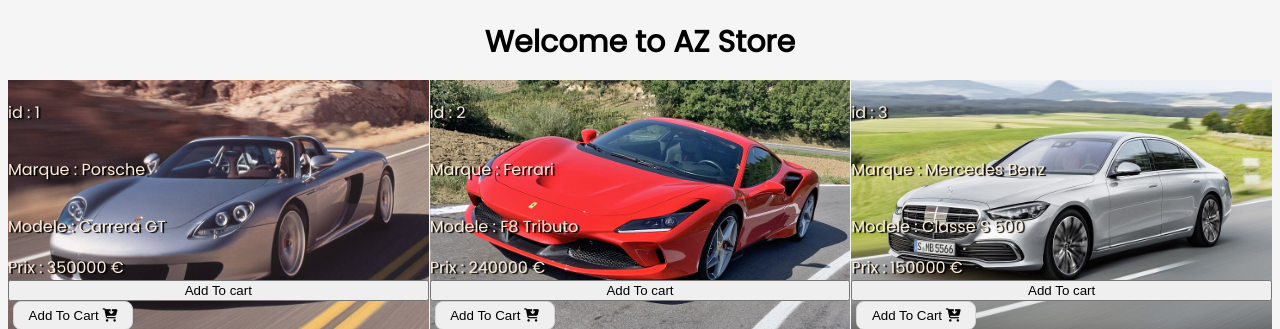
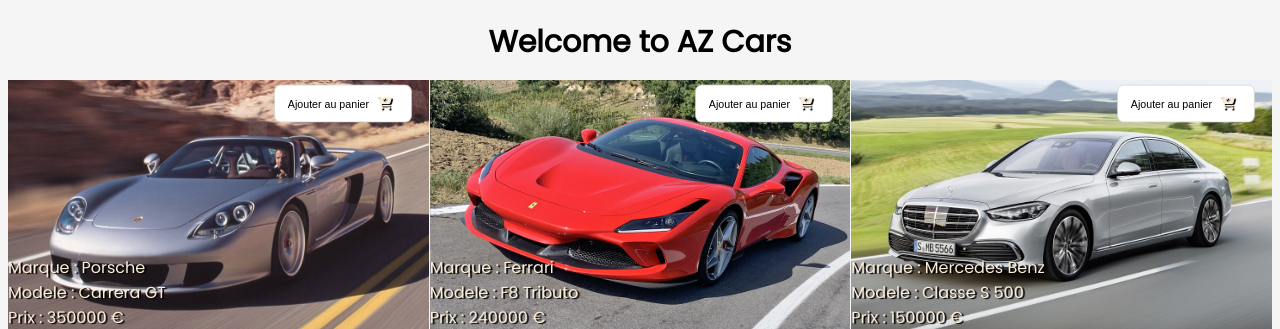
Before and after one commit to luch22/AZ_store, a PHP site: page / in a window 1280 px wide. Shown: the top 329 px of the page. Run offline with PHP 8.4, Linux system fonts and the light colour scheme; some libraries are stand-ins or nearby versions.

Commit message:
Fin de journée 08/06 php et css  button

```diff
--- a/assets/css/style.css
+++ b/assets/css/style.css
@@ -17,8 +17,8 @@ header h1 {
   grid-template-columns: repeat(3, 1fr);
   grid-gap: 1px;
 }
-
-.cars {
+.displayCar .cars {
+  position: relative;
   background-position: center;
   background-size: cover;
   height: 250px;
@@ -29,22 +29,29 @@ header h1 {
   color: antiquewhite;
   text-shadow: 2px 1px 1px black;
 }
-.cars span:first-child {
+.displayCar .cars span:first-child {
   display: none;
 }
-
-.add_to_cart {
+.displayCar .cars .add_to_cart {
+  position: absolute;
+  top: 0;
+  right: 0;
   text-transform: capitalize;
-  padding: 6px;
-  width: 120px;
-  margin: 0 5px 0 5px;
+  width: 150px;
+  padding: 10px;
   border-radius: 8px;
+  background-color: white;
   border: 1px solid lightgrey;
   cursor: pointer;
+  scale: 0.8;
 }
-.add_to_cart:hover {
-  background-color: #15B097;
-  transform: translateX(1em);
-  transition: all 1s;
+.displayCar .cars .add_to_cart:hover {
+  background-color: #15b097;
+  scale: 1;
+  transition: all 0.5s;
   border: 1px solid black;
+}
+.displayCar .cars .add_to_cart .disableButton {
+  background-color: transparent;
+  border: none;
 }/*# sourceMappingURL=style.css.map */
--- a/assets/scss/style.scss
+++ b/assets/scss/style.scss
@@ -1,6 +1,6 @@
 body {
 	background-color: whitesmoke;
-    font-family: 'Poppins', sans-serif;
+	font-family: "Poppins", sans-serif;
 }
 
 header {
@@ -13,14 +13,13 @@ header {
 	}
 }
 
-
 .displayCar {
 	display: grid;
 	grid-template-columns: repeat(3, 1fr);
 	grid-gap: 1px;
-}
 
 	.cars {
+		position: relative;
 		background-position: center;
 		background-size: cover;
 		height: 250px;
@@ -34,24 +33,29 @@ header {
 		& span:first-child {
 			display: none;
 		}
-
-}
-
-
 		.add_to_cart {
+			position: absolute;
+			top: 0;
+			right: 0;
 			text-transform: capitalize;
-    padding: 6px;
-    width: 120px;
-    margin: 0 5px 0 5px;
+			width: 150px;
+			padding: 10px;
 			border-radius: 8px;
+			background-color: white;
 			border: 1px solid lightgrey;
 			cursor: pointer;
+			scale: 0.8;
 
 			&:hover {
-        background-color: #15B097;
-        transform: translateX(1em);
-        transition: all 1s;
+				background-color: #15b097;
+				scale: 1;
+				transition: all 0.5s;
 				border: 1px solid black;
 			}
-
+			.disableButton {
+				background-color: transparent;
+				border: none;
 			}
+		}
+	}
+}
--- a/cart.json
+++ b/cart.json
@@ -1 +1 @@
-["1","3","4","6","1","4","3","2","1","6","4","4","4","5"]
+["1","1","2","3","6","1","4","5"]
--- a/index.php
+++ b/index.php
@@ -3,6 +3,9 @@
 $json = file_get_contents('items.json');
 $jsonData = json_decode($json, true);
 $jsonCart = file_get_contents('cart.json');
+if (is_string($jsonCart) and strlen($jsonCart) == 0) {
+    $jsonCart = "[]";
+}
 $cartList = json_decode($jsonCart, true);
 function addItemsToCart($itemAdd)
 {
@@ -10,10 +13,11 @@ function addItemsToCart($itemAdd)
     array_push($cartList, $itemAdd);
     file_put_contents("cart.json", json_encode($cartList));
 }
-if (isset($_GET['AddToCart'])) {
-    $itemValue = $_GET['data'];
+if (isset($_POST['AddToCart'])) {
+    $itemValue = $_POST['data'];
 
     addItemsToCart($itemValue);
+    header("Location: " . $_SERVER['PHP_SELF']);
 }
 
 
@@ -35,7 +39,7 @@ if (isset($_GET['AddToCart'])) {
 
 <body>
     <header>
-        <h1>Welcome to AZ Store</h1>
+        <h1>Welcome to AZ Cars</h1>
     </header>
     <main>
         <div class="displayCar">
@@ -44,21 +48,22 @@ if (isset($_GET['AddToCart'])) {
             ?>
 
                 <div class="cars" style="background-image: url(<?php echo $value["img"] ?>);">
-                    <!-- <p> Voici votre voiture de marque: <?php echo $value["Marque"] ?></p> -->
-
 
                     <?php foreach ($value as $key => $item) {
                         if ($key == "Prix") {
                             echo "<span>$key : $item €</span>";
                         } elseif ($key == "img") {
-                        } else echo "<p>$key : $item</p>";
-                    }     ?>
+                        } else echo "<span>$key : $item</span>";
+                    } ?>
 
-                    <button>Add To cart</button>
+                    <form action="?" method="post">
+                        <input type="hidden" name="data" value="<?php print_r($value["id"]) ?>">
+                        <label for="<?php print_r($value["id"]) ?>" class="add_to_cart">
+                            <input type="submit" class="disableButton" id="<?php print_r($value["id"])   ?>" name="AddToCart" value="Ajouter au panier">
+                            <i class=' fa-solid fa-cart-arrow-down fa-s'></i>
+                        </label>
+                    </form>
 
-                        <button class="add_to_cart">Add To cart
-                        <i class="fa-solid fa-cart-arrow-down fa-s"></i>
-                        </button>
                 </div>
 
 
@@ -72,17 +77,18 @@ if (isset($_GET['AddToCart'])) {
 
     </main>
     <footer>
-        <form action="" method="get">
+        <form action="?" method="post">
             <input type="submit" class="button" name="DisplayCart" value="afficher au panier">
         </form>
 
 
         <?php
-        if (isset($_GET['DisplayCart'])) {
+        if (isset($_POST['DisplayCart'])) {
 
             // if ($cart != null) {
             //     printf("Salut");
             // }
+
         }
 
 
--- a/items.json
+++ b/items.json
@@ -5,42 +5,42 @@
 			"Marque": "Porsche",
 			"Modele": "Carrera GT",
 			"Prix": 350000,
-			"img": "assets//assets/img/Carrera_GT.jpg"
+			"img": "assets/img/Carrera_GT.jpg"
 		},
 		{
 			"id": 2,
 			"Marque": "Ferrari",
 			"Modele": "F8 Tributo",
 			"Prix": 240000,
-			"img": "/assets/img/Ferrari_F8.png"
+			"img": "assets/img/Ferrari_F8.png"
 		},
 		{
 			"id": 3,
 			"Marque": "Mercedes Benz",
 			"Modele": "Classe S 500",
 			"Prix": 150000,
-			"img": "assets//assets/img/Classe_S.jpg"
+			"img": "assets/img/Classe_S.jpg"
 		},
 		{
 			"id": 4,
 			"Marque": "Chevrolet",
 			"Modele": "Corvette Z06",
 			"Prix": 85000,
-			"img": "assets//assets/img/Corvette_Z06.jpg"
+			"img": "assets/img/Corvette_Z06.jpg"
 		},
 		{
 			"id": 5,
 			"Marque": "Alpine",
 			"Modele": "A110",
 			"Prix": 62000,
-			"img": "assets//assets/img/Alpine_A110.jpg"
+			"img": "assets/img/Alpine_A110.jpg"
 		},
 		{
 			"id": 6,
 			"Marque": "BMW",
 			"Modele": "M4 Competition",
 			"Prix": 125000,
-			"img": "assets//assets/img/M4_Competition.jpg"
+			"img": "assets/img/M4_Competition.jpg"
 		}
 	]
 }
```
Also changed, not shown: 1 other file. Lines whose indentation alone changed are shown as unchanged.
